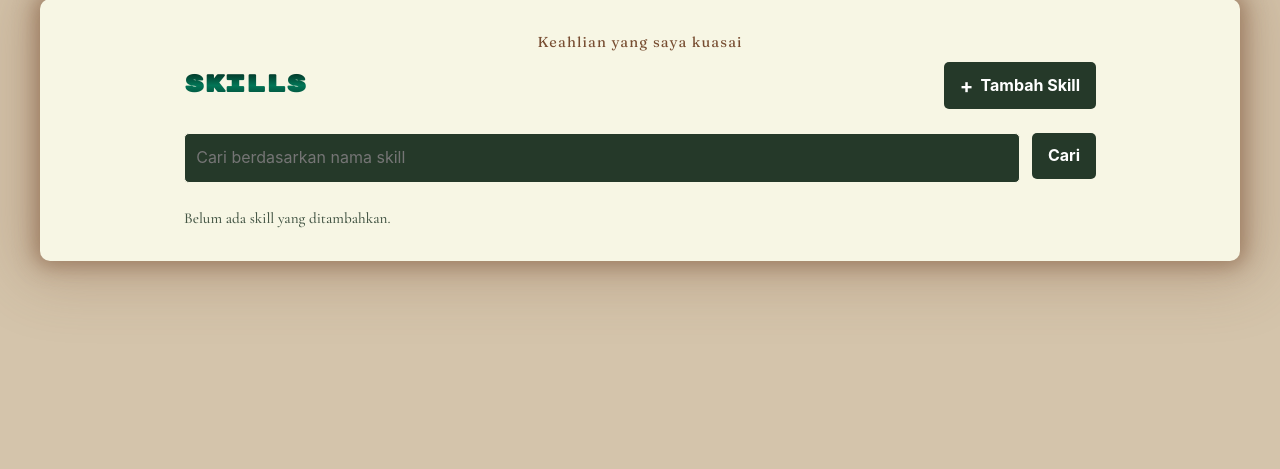
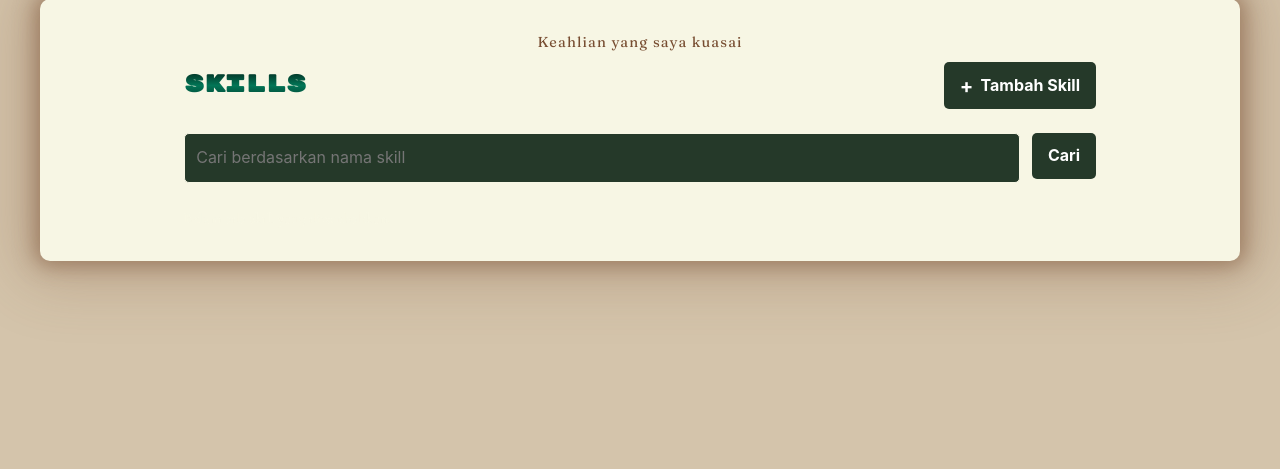
Before and after one commit to reginadibryakerinne/myportofolio, a Django app: page /skill/ in a window 1280 px wide. Shown: the part 158-627 px from the top of the page. Run offline with Django 5.2, Linux system fonts and the light colour scheme; data that the repository does not hold is empty; some web fonts are replaced.

Commit message:
style: update description text color

```diff
--- a/static/css/style.css
+++ b/static/css/style.css
@@ -319,7 +319,7 @@ h1, .brand {
 
 .experience-description,
 .empty-state {
-    color: var(--accent);
+    color: var(--ink);
     font-weight: 500;
     font-family: "Cormorant Garamond", -apple-system, sans-serif;
     margin: 0;
@@ -429,7 +429,7 @@ h1, .brand {
 
 .skill-description,
 .empty-state {
-    color: var(--accent);
+    color: var(--ink);
     opacity: 0.85;
     font-weight: 500;
     font-family: "Cormorant Garamond", -apple-system, sans-serif;
```
